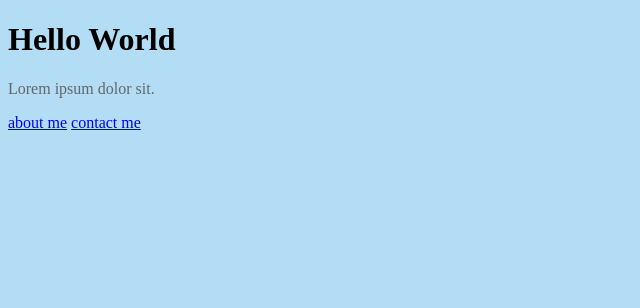
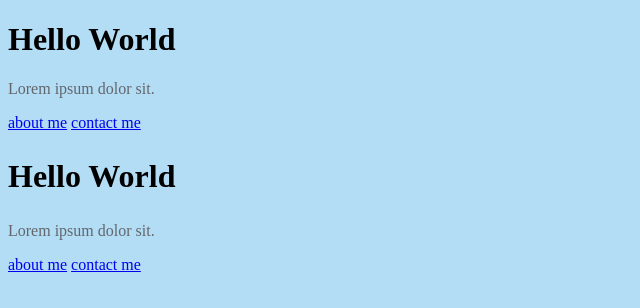
Before and after one commit to new-try-things/test, a plain HTML site: page index.html in a window 1280 px wide. Shown: the whole page, without its empty margins (0-640 px from the left). Drawn offline with Linux system fonts and the light colour scheme.

Commit message:
copy paste index value

```diff
--- a/index.html
+++ b/index.html
@@ -12,6 +12,12 @@
     <p style="color: rgba(77, 73, 73, 0.801);">Lorem ipsum dolor sit.</p>
     <a href="./about.html">about me</a>
     <a href="./contact.html">contact me</a>
+
+    <h2 style="font-size: xx-large;">Hello World</h2>
+    <p style="color: rgba(77, 73, 73, 0.801);">Lorem ipsum dolor sit.</p>
+    <a href="./about.html">about me</a>
+    <a href="./contact.html">contact me</a>
+
 </body>
 
 </html>
```
